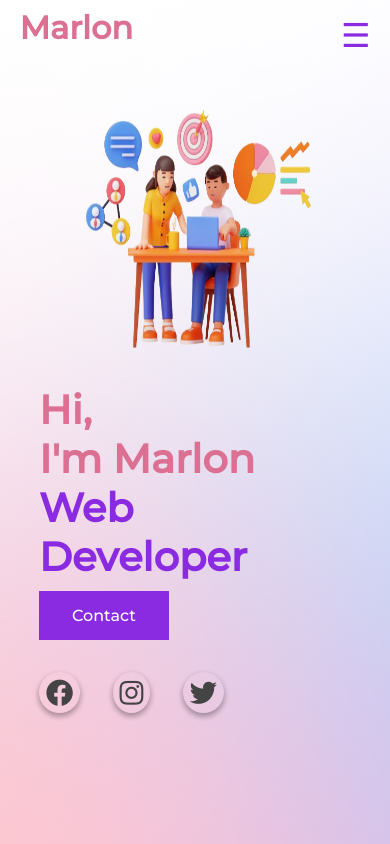
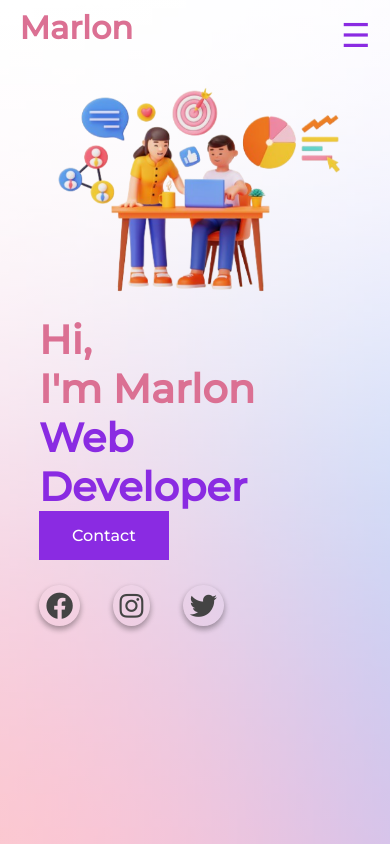
Before and after one commit to Qurat-ul-A/web-portfolio, a plain HTML site: page index.html in a window 390 px wide. Drawn offline with Linux system fonts and the light colour scheme.

Commit message:
Update style.css

```diff
--- a/style.css
+++ b/style.css
@@ -67,7 +67,7 @@
     height: 80vh;
 }
 .text-box{
-    width: 37%;
+    width: 40%;
     color: palevioletred;
 }
 .text-box h1{
@@ -110,7 +110,7 @@
     cursor: pointer;
 }
 .img{
-    width: 45%;
+    width: 40%;
 }
 .img img{
     width: 100%;
@@ -149,6 +149,12 @@
 }
 .img img{
     height: 300px;
+}
+.links {
+    margin-top: 8%;
+}
+.text-box h1 {
+    padding: 0px ;
 }
 .navbar ul li{
     display: block;
@@ -189,3 +195,15 @@
     opacity: 0;
 }
 }
+
+@media only screen and (max-width:395px){
+.box{
+    justify-content: start;
+}
+.img{
+    width: 100%;
+}
+.img img {
+    height: 16em;
+}
+}
```
